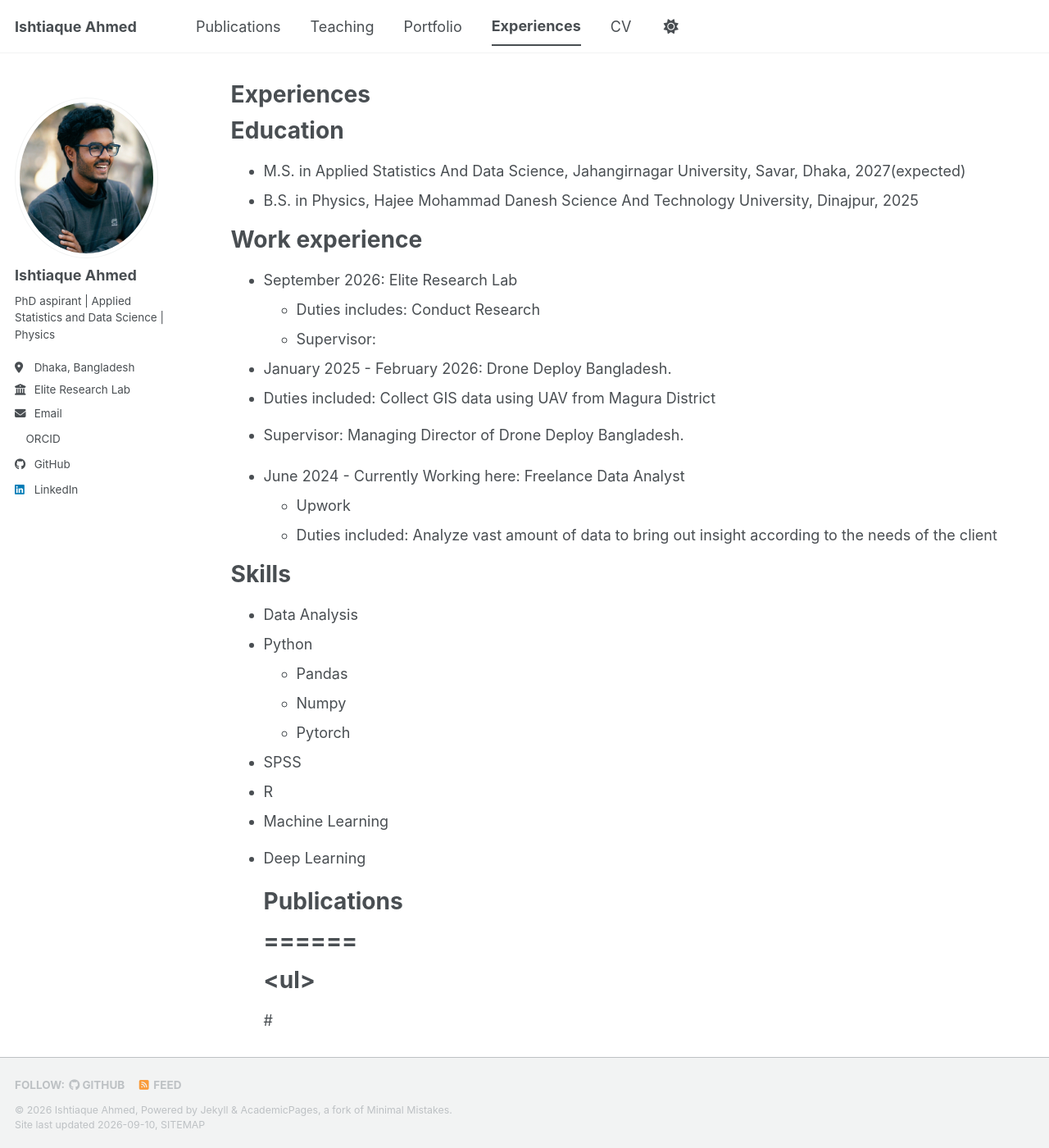
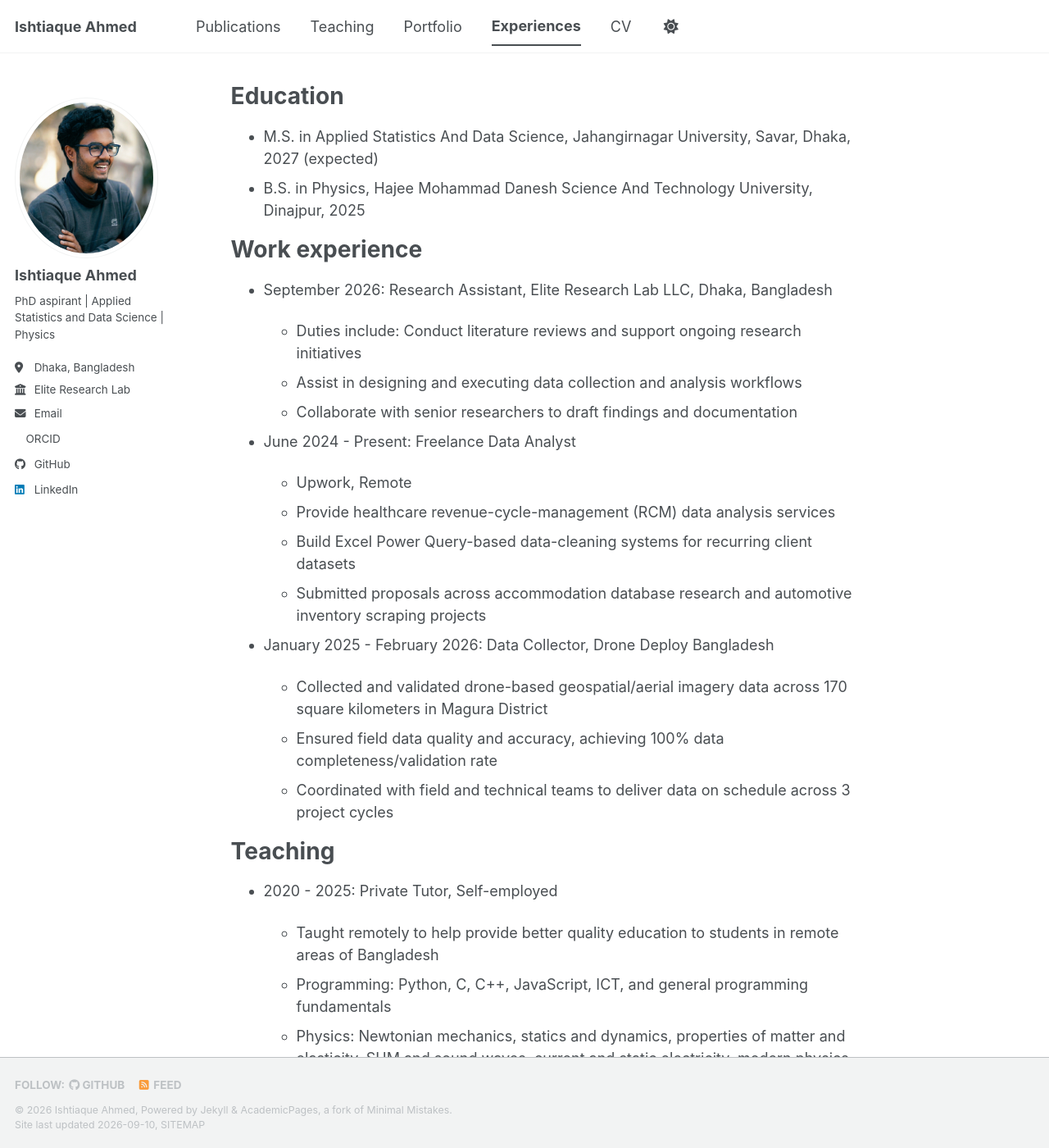
Before and after one commit to ishtia-que/ishtia-que.github.io, a Jekyll site: the page built from _pages/cv.md, in a window 1280 px wide and 1400 px high. Shown: the whole window at 82% size. Built offline with Jekyll 4.4.1, drawn with Linux system fonts in a browser that asks for light colours; a style sheet for code colours, icons or effects is not loaded; some of the changed text lies outside the part shown.

Commit message:
Update cv.md

```diff
--- a/_pages/cv.md
+++ b/_pages/cv.md
@@ -1,63 +1,125 @@
 ---
+
 layout: archive
 title: "Experiences"
 permalink: /cv/
 author_profile: true
 redirect_from:
-  - /resume
+
+* /resume
+
 ---
 
 {% include base_path %}
 
-Education
-======
-* M.S. in Applied Statistics And Data Science, Jahangirnagar University, Savar, Dhaka, 2027(expected)
+# Education
+
+* M.S. in Applied Statistics And Data Science, Jahangirnagar University, Savar, Dhaka, 2027 (expected)
 * B.S. in Physics, Hajee Mohammad Danesh Science And Technology University, Dinajpur, 2025
 
-Work experience
-======
-* September 2026: Elite Research Lab
-  * Duties includes: Conduct Research
-  * Supervisor:
+# Work experience
 
-*  January 2025 - February 2026: Drone Deploy Bangladesh.
-  * Duties included: Collect GIS data using UAV from Magura District
-  * Supervisor: Managing Director of Drone Deploy Bangladesh.
+* September 2026: Research Assistant, Elite Research Lab LLC, Dhaka, Bangladesh
 
-* June 2024 - Currently Working here: Freelance Data Analyst
-  * Upwork
-  * Duties included: Analyze vast amount of data to bring out insight according to the needs of the client
+  * Duties include: Conduct literature reviews and support ongoing research initiatives
+  * Assist in designing and executing data collection and analysis workflows
+  * Collaborate with senior researchers to draft findings and documentation
 
-Skills
-======
+* June 2024 - Present: Freelance Data Analyst
+
+  * Upwork, Remote
+  * Provide healthcare revenue-cycle-management (RCM) data analysis services
+  * Build Excel Power Query-based data-cleaning systems for recurring client datasets
+  * Submitted proposals across accommodation database research and automotive inventory scraping projects
+
+* January 2025 - February 2026: Data Collector, Drone Deploy Bangladesh
+
+  * Collected and validated drone-based geospatial/aerial imagery data across 170 square kilometers in Magura District
+  * Ensured field data quality and accuracy, achieving 100% data completeness/validation rate
+  * Coordinated with field and technical teams to deliver data on schedule across 3 project cycles
+
+# Teaching
+
+* 2020 - 2025: Private Tutor, Self-employed
+
+  * Taught remotely to help provide better quality education to students in remote areas of Bangladesh
+  * Programming: Python, C, C++, JavaScript, ICT, and general programming fundamentals
+  * Physics: Newtonian mechanics, statics and dynamics, properties of matter and elasticity, SHM and sound waves, current and static electricity, modern physics, optics, semiconductor physics, and nuclear physics (half-life, chain reactions)
+  * Mathematics: matrices and determinants, linear equations, combinatorics, trigonometry and inverse trigonometry, calculus (differentiation and integration), complex and real numbers, binomial expansion, quadratic equations, and conic sections (ellipse, parabola, hyperbola)
+
+# Projects
+
+* Healthcare RCM Data Analysis - Commure/Augmedix Case Study
+
+  * March 2025
+  * Independent Project
+  * Compared EHR (25,956 rows) and Normandy DB (6,482 rows) datasets; identified 282 missing encounters and 108 duplicate records
+  * Traced root causes to non-standard CPT codes rejected by the schema and a system sync failure that worsened in August 2024
+  * Delivered findings via a public Retool dashboard and built an accompanying 25-question SQL problem set
+
+* Bangladesh Job Market Research - BDJobs / Chakri Analysis
+
+  * Ongoing
+  * Independent Project
+  * Building a scraping pipeline across BDJobs.com and Chakri.com to collect labor-market data
+  * Analyzing job-posting trends using LLaMA, Retrieval-Augmented Generation (RAG), and transformer-based NLP
+
+# Skills
+
 * Data Analysis
 * Python
+
   * Pandas
-  * Numpy
-  * Pytorch
+  * NumPy
+  * Playwright
+  * BeautifulSoup4
+* SQL
+
+  * PostgreSQL
+  * MySQL
+  * CTEs
+  * Window functions
 * SPSS
 * R
+* Power BI
+* Excel
+
+  * Power Query
 * Machine Learning
 * Deep Learning
 
+# Certifications & Awards
+
+* Advanced SQL - HackerRank, February 2026
+* Python for Data Science, AI & Development - IBM, May 2024
+* Database Design and Basic SQL in PostgreSQL - University of Michigan, April 2024
+
   # Publications
+
 # ======
-#   <ul>{% for post in site.publications reversed %}
-#     {% include archive-single-cv.html %}
-#   {% endfor %}</ul>
+
+# <ul>{% for post in site.publications reversed %}
+
+# {% include archive-single-cv.html %}
+
+# {% endfor %}</ul>
 
 # Talks
+
 # ======
-#  <ul>{% for post in site.talks reversed %}
-#    {% include archive-single-talk-cv.html  %}
-#  {% endfor %}</ul>
 
-Teaching
-======
-  <ul>{% for post in site.teaching reversed %}
-    {% include archive-single-cv.html %}
-  {% endfor %}</ul>
+# <ul>{% for post in site.talks reversed %}
 
-Leadership
-======
-* Vice President -- Hstu Physics Club(Jan-2025- Jun-2025)
+# {% include archive-single-talk-cv.html  %}
+
+# {% endfor %}</ul>
+
+# Leadership
+
+* Vice President -- HSTU Physics Club (Jan-2025 - Jun-2025)
+
+# References
+
+* Dr. Md. Mominul Islam
+
+  * Professor, Department of Physics, Hajee Mohammad Danesh Science & Technology University, Dinajpur
```
